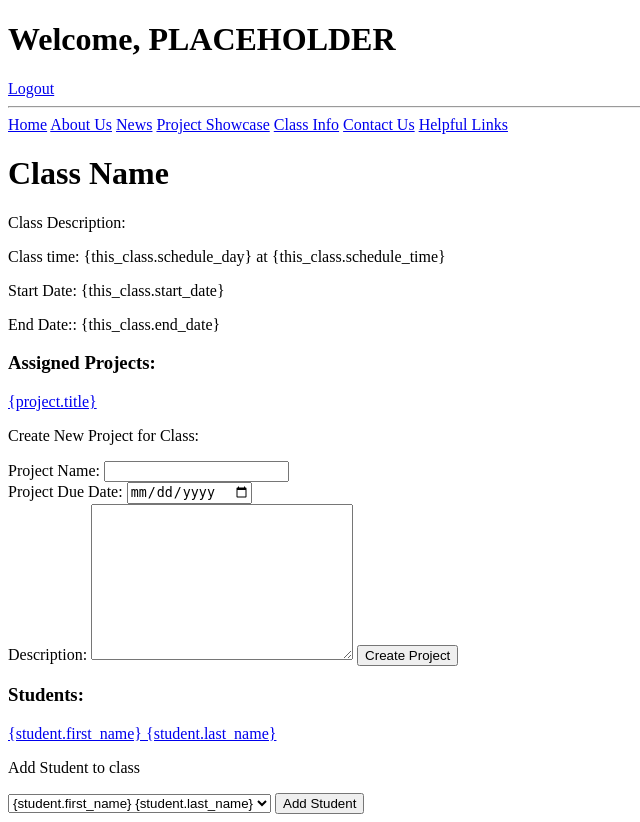
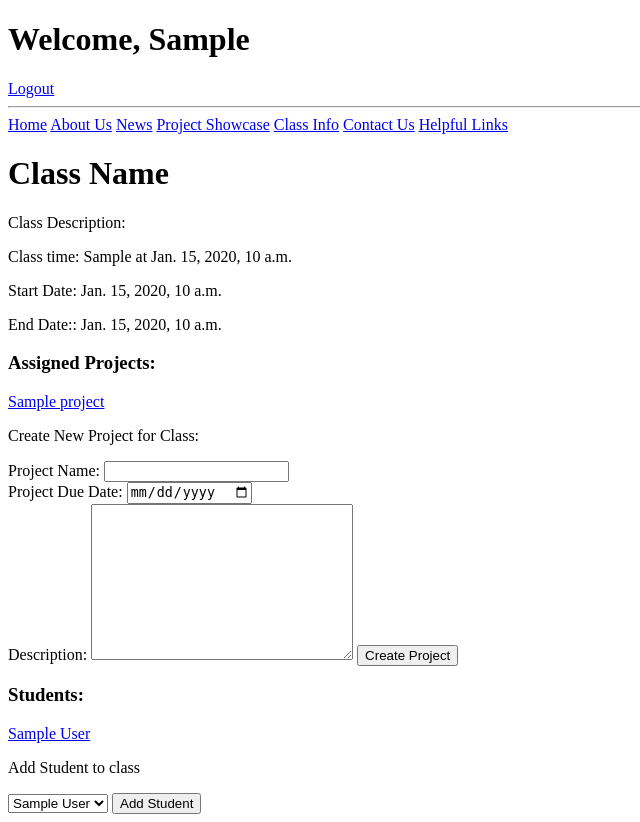
Before and after one commit to nelsonhwu/python_project, a Django app: template python_project/main/templates/class.html in a window 1280 px wide. Shown: the whole page, without its empty margins (0-640 px from the left). Run offline with Django 3.2, Linux system fonts and the light colour scheme; a user stored in the database is signed in; tables that the repository leaves empty hold one stand-in row (values such as "Sample post"); the template is opened without the code that fills it: most values are stand-ins (such as "Sample title", 1, 10 or a date in 2020).

Commit message:
Update class.html
Updated palceholder code to match backend

```diff
--- a/python_project/main/templates/class.html
+++ b/python_project/main/templates/class.html
@@ -6,7 +6,7 @@
     <title>Document</title>
 </head>
 <body>
-    <h1>Welcome, PLACEHOLDER</h1>
+    <h1>Welcome, {{user.first_name}}</h1>
     <a href="#">Logout</a>
     <hr>
     <div id="navigation">
@@ -21,14 +21,14 @@
     <div id="content">
         <h1>Class Name</h1>
         <p>Class Description:</p>
-        <p>Class time: {this_class.schedule_day} at {this_class.schedule_time}</p>
-        <p>Start Date: {this_class.start_date}</p>
-        <p>End Date:: {this_class.end_date}</p>
+        <p>Class time: {{this_class.schedule_day}} at {{this_class.schedule_time}}</p>
+        <p>Start Date: {{this_class.start_date}}</p>
+        <p>End Date:: {{this_class.end_date}}</p>
     </div>
     <div id="projects">
         <h3>Assigned Projects:</h3>
         {% for project in this_class.course.all %}
-            <a href="#">{project.title}</a>
+            <a href="#">{{project.title}}</a>
         {% endfor %}
 
         {% if user.access_level == teacher_level %}
@@ -47,7 +47,7 @@
     <div id="students">
         <h3>Students: </h3>
         {% for student in this_class.parent_classes.all %}
-            <a href="#">{student.first_name} {student.last_name}</a>
+            <a href="#">{{student.first_name}} {{student.last_name}}</a>
         {% endfor %}
 
         {% if user.access_level == teacher_level %}
@@ -55,7 +55,7 @@
             <form action="/add_student/{{this_class.id}}" method="post">
                 <select name="list_of_students" id="list_of_students">
                     {% for student in all_students %}
-                        <option value="{{student.id}}">{student.first_name} {student.last_name}</option>
+                        <option value="{{student.id}}">{{student.first_name}} {{student.last_name}}</option>
                     {% endfor %}
                 </select>
                 <input type="submit" value="Add Student">
```
